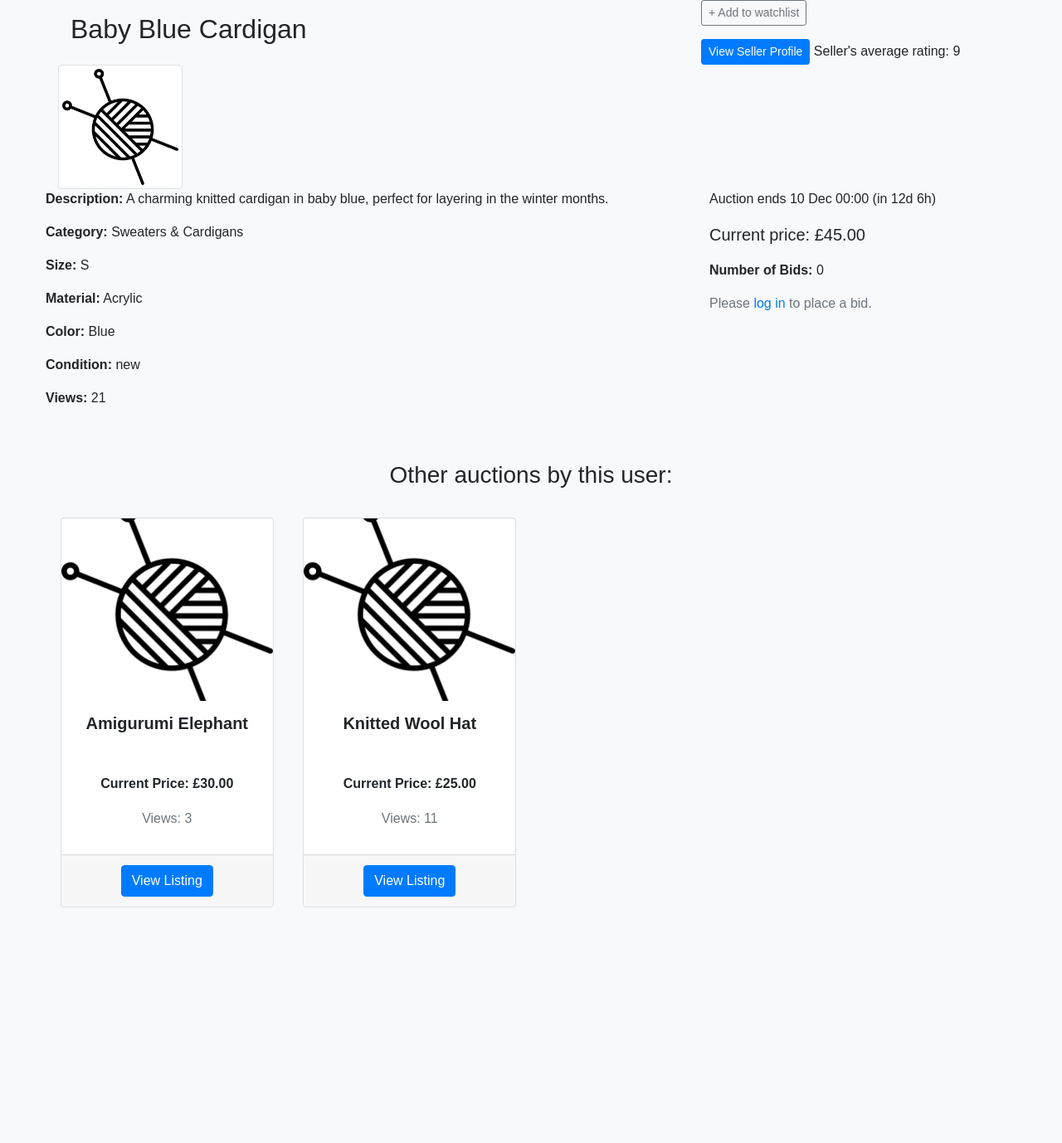
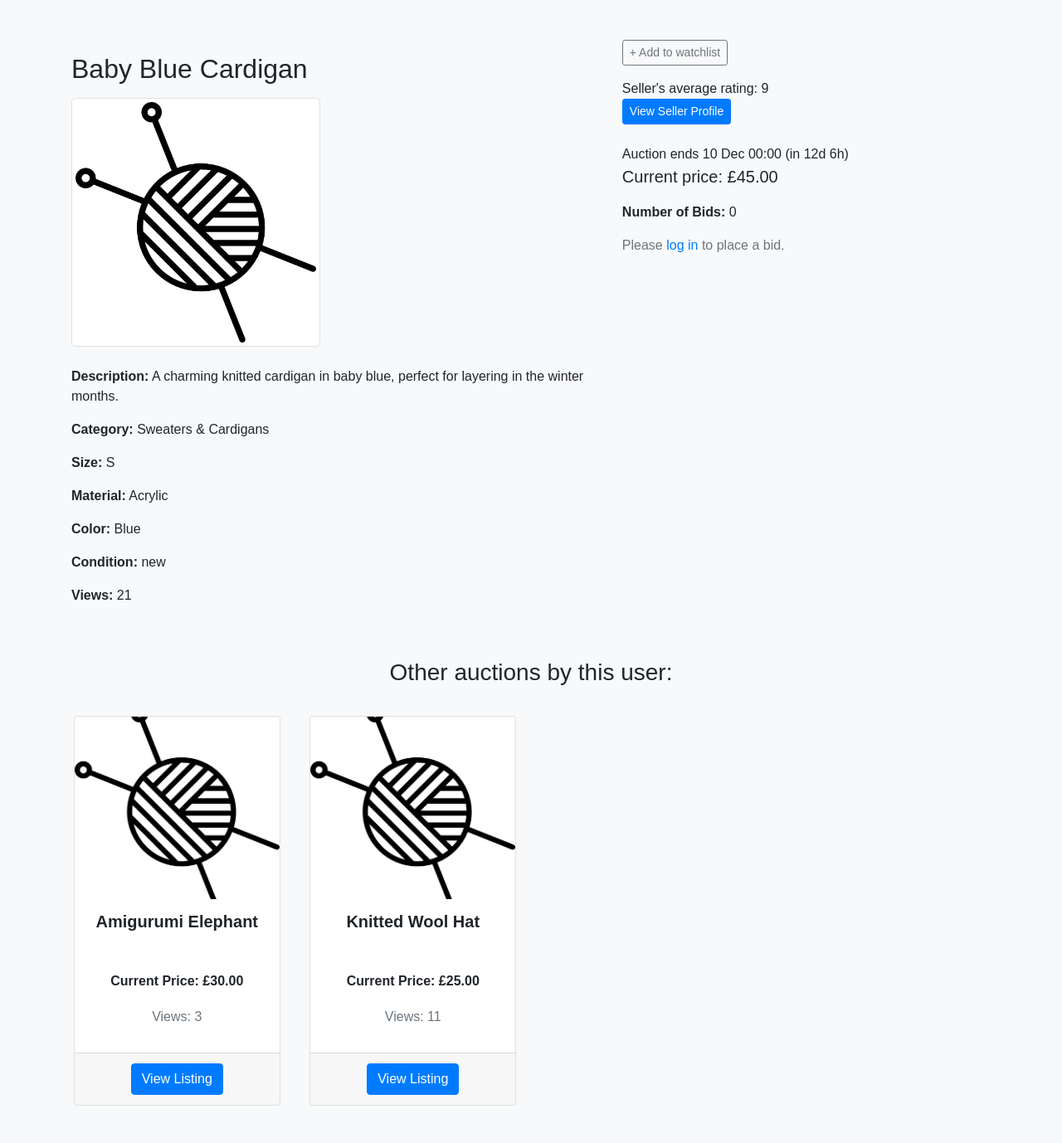
Before and after one commit to patlei/COMP0178-Database-Project, a PHP site: page /listing.php?auction_id=7 in a window 1280 px wide. Shown: the part 142-1520 px from the top of the page at 83% size. Before the commit the page ends 1236 px from the top, so only its background shows below. Run offline with PHP 8.4, Linux system fonts and the light colour scheme; data comes from the database, SQL or seed files in the repository; data that the repository does not hold is empty.

Commit message:
Fixed Listings
Tidied up the code - was a bit messy initially but I kept the original code in order.

Also fixed the placement of Javascript to where it belongs

```diff
--- a/base code/listing.php
+++ b/base code/listing.php
@@ -235,60 +235,31 @@ $stmt->fetch();
 $stmt->close();
 ?>
 
-<div class="container">
+<!-- Main container -->
+<div class="container mt-4 px-3 py-4">
 
-<div class="row"> <!-- Row #1 with auction title + watch button -->
-  <div class="col-sm-8"> <!-- Left col -->
+    <div class="row"> <!-- Main row with two columns -->
+
+        <!-- Left column: Listing details -->
+        <div class="col-md-7">
             <h2 class="my-3"><?php echo($title); ?></h2>
-  </div>
-  <div class="col-sm-4 align-self-center"> <!-- Right col -->
-<?php
-  /* The following watchlist functionality uses JavaScript, but could
-     just as easily use PHP as in other places in the code */
-  if ($now < $end_time):
-?>
-    <div id="watch_nowatch" <?php if ($has_session && $watching) echo('style="display: none"');?> >
-      <button type="button" class="btn btn-outline-secondary btn-sm" onclick="addToWatchlist()">+ Add to watchlist</button>
-    </div>
-    <div id="watch_watching" <?php if (!$has_session || !$watching) echo('style="display: none"');?> >
-      <button type="button" class="btn btn-success btn-sm" disabled>Watching</button>
-      <button type="button" class="btn btn-danger btn-sm" onclick="removeFromWatchlist()">Remove watch</button>
-    </div>
-<?php endif /* Print nothing otherwise */ ?>
-    <!-- Button to View Seller's Profile -->
-    <div class="mt-3">
-      <a href="profile.php?seller_username=<?php echo urlencode($seller_username); ?>"
-         class="btn btn-primary btn-sm">
-        View Seller Profile
-      </a>
-      Seller's average rating: <?php echo $average_rating ?></>
-  </div>
-</div>
-<div class="row"> <!-- Row for item image and description -->
-    <div class="col-sm-4"> <!-- Left column for image -->
+
+            <!-- Listing Image -->
+            <div class="mb-4">
                 <?php if (!empty($image_path) && file_exists($image_path)): ?>
-          <?php
-            // Generate the image HTML
-            $image_src = htmlspecialchars($image_path);
-            $image_html = '<img src="' . $image_src . '" alt="' . htmlspecialchars($title) . '" class="img-thumbnail" style="width: 150px; height: auto; margin-right: 15px;">';
-            echo $image_html;
-          ?>
+                    <img src="<?php echo htmlspecialchars($image_path); ?>"
+                         alt="<?php echo htmlspecialchars($title); ?>"
+                         class="img-fluid img-thumbnail" style="max-width: 300px;">
                 <?php else: ?>
-          <?php
-            // Use placeholder if image path is invalid or empty
-            $image_src = './images/default-placeholder.png';
-            $image_html = '<img src="' . $image_src . '" alt="Placeholder Image" class="img-thumbnail" style="width: 150px; height: auto; margin-right: 15px;">';
-            echo $image_html;
-          ?>
+                    <img src="./images/default-placeholder.png"
+                         alt="Placeholder Image"
+                         class="img-fluid img-thumbnail" style="max-width: 300px;">
                 <?php endif; ?>
             </div>
-<div class="row"> <!-- Row #2 with auction information + bidding info -->
-  <div class="col-sm-8"> <!-- Left col with item info -->
 
+            <!-- Listing Information -->
             <div class="itemDescription">
                 <p><strong>Description:</strong> <?php echo($description); ?></p>
-
-    <!-- Item Information -->
                 <p><strong>Category:</strong> <?php echo($category); ?></p>
                 <p><strong>Size:</strong> <?php echo($size); ?></p>
                 <p><strong>Material:</strong> <?php echo($material); ?></p>
@@ -296,12 +267,33 @@ $stmt->close();
                 <p><strong>Condition:</strong> <?php echo($condition); ?></p>
                 <p><strong>Views:</strong> <?php echo($views); ?></p>
             </div>
-
         </div>
 
-  <div class="col-sm-4"> <!-- Right col with bidding info -->
+        <!-- Right column: Watchlist, Seller profile, auction details, and bidding section -->
+        <div class="col-md-5">
 
-    <p>
+            <!-- Watchlist and Seller Info -->
+            <div class="mb-4">
+                <?php if ($now < $end_time): ?>
+                    <div id="watch_nowatch" <?php if ($has_session && $watching) echo('style="display: none"'); ?>>
+                        <button type="button" class="btn btn-outline-secondary btn-sm" onclick="addToWatchlist()">+ Add to watchlist</button>
+                    </div>
+                    <div id="watch_watching" <?php if (!$has_session || !$watching) echo('style="display: none"'); ?>>
+                        <button type="button" class="btn btn-success btn-sm" disabled>Watching</button>
+                        <button type="button" class="btn btn-danger btn-sm" onclick="removeFromWatchlist()">Remove watch</button>
+                    </div>
+                <?php endif; ?>
+                <div class="mt-3">
+                    <p class="mt-2 mb-0">Seller's average rating: <?php echo $average_rating; ?></p>
+                    <a href="profile.php?seller_username=<?php echo urlencode($seller_username); ?>"
+                       class="btn btn-primary btn-sm">
+                       View Seller Profile
+                    </a>
+                  </div>
+            </div>
+
+            <!-- Auction Ending Details -->
+            <div class="auction-info mb-4">
             <?php if ($now > $end_time): ?>
                 <?php
                   // If no bids or reserve price not met, display "ended without a sale"
@@ -402,6 +394,7 @@ $stmt->close();
                       // Check if the logged-in user is NOT the seller
                       if ($username !== $seller_username) {
                         ?>
+
                         <!-- Bidding form -->
                         <form method="POST" action="place_bid.php">
                           <div class="input-group">
@@ -425,11 +418,10 @@ $stmt->close();
                   } ?>
 
                   <?php endif ?>
+            </div>
+        </div> <!-- End of Right Column -->
 
-
-  </div> <!-- End of right col with bidding info -->
-
-</div> <!-- End of row #2 -->
+    </div> <!-- End of Main Row -->
 
     <!-- Auctions by the same user -->
     <div class="container mt-5 sameuser-listings">
@@ -465,11 +457,10 @@ $stmt->close();
       <?php endif; ?>
     </div>
 
-<?php include_once("footer.php")?>
+</div> <!-- End of Main Container -->
 
-<!-- validate the bid if higher than current price before submitting the form -->
+<!-- JavaScript function to validate the bid if higher than current price before submitting the form -->
 <script>
-  // JavaScript function to validate the bid
   $("form").submit(function(e) {
       var bidAmount = parseFloat($("#bid").val()); // Get the bid amount entered by the user
       var currentBid = <?php echo($current_price); ?>; // The current bid value fetched from the server
@@ -479,12 +470,7 @@ $stmt->close();
           alert("Your bid must be higher than the current bid.");
       }
   });
-</script>
 
-</div> <!-- End of container -->
-
-
-<script>
 // JavaScript functions: addToWatchlist and removeFromWatchlist.
 function addToWatchlist(button) {
   $.ajax('watchlist_funcs.php', {
@@ -508,7 +494,6 @@ function addToWatchlist(button) {
   });
 }
 
-
 function removeFromWatchlist(button) {
   $.ajax('watchlist_funcs.php', {
     type: "POST",
@@ -530,5 +515,6 @@ function removeFromWatchlist(button) {
     }
   });
 }
+</script>
 
-</script>
+<?php include_once("footer.php")?>
```
Lines whose indentation alone changed are shown as unchanged.
